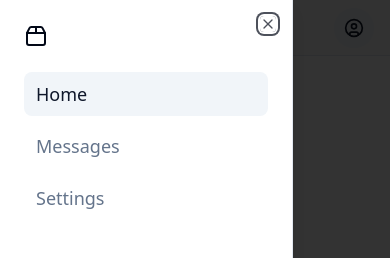
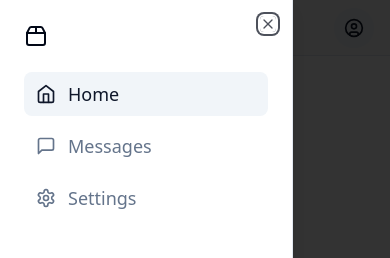
Before and after one commit to GPT-Engineer-App-Dev/text-friend, a React (Vite) app: page / in a window 390 px wide. Both pictures are taken after a click on the button "Toggle navigation menu". Shown: the top 258 px of the page. Built offline with nearby package versions, Linux system fonts and the light colour scheme; grey boxes are pictures that could not be loaded.

Commit message:
Fix JSX syntax error in navItems by converting JSX to a function that returns JSX.

```diff
--- a/src/data/navItems.js
+++ b/src/data/navItems.js
@@ -4,16 +4,16 @@ export const navItems = [
   {
     to: "/",
     title: "Home",
-    icon: <Home className="h-5 w-5" />,
+    icon: () => <Home className="h-5 w-5" />,
   },
   {
     to: "/messages",
     title: "Messages",
-    icon: <MessageSquare className="h-5 w-5" />,
+    icon: () => <MessageSquare className="h-5 w-5" />,
   },
   {
     to: "/settings",
     title: "Settings",
-    icon: <Settings className="h-5 w-5" />,
+    icon: () => <Settings className="h-5 w-5" />,
   },
 ];
--- a/src/layouts/sidebar.jsx
+++ b/src/layouts/sidebar.jsx
@@ -44,7 +44,7 @@ const Sidebar = () => (
         <nav className="grid items-start px-2 text-sm font-medium lg:px-4 gap-2">
           {navItems.map((item) => (
             <SidebarNavLink key={item.to} to={item.to}>
-              {item.icon}
+              {item.icon()}
               {item.title}
             </SidebarNavLink>
           ))}
@@ -73,6 +73,7 @@ const MobileSidebar = () => (
         </NavLink>
         {navItems.map((item) => (
           <SidebarNavLink key={item.to} to={item.to}>
+            {item.icon()}
             {item.title}
           </SidebarNavLink>
         ))}
```
